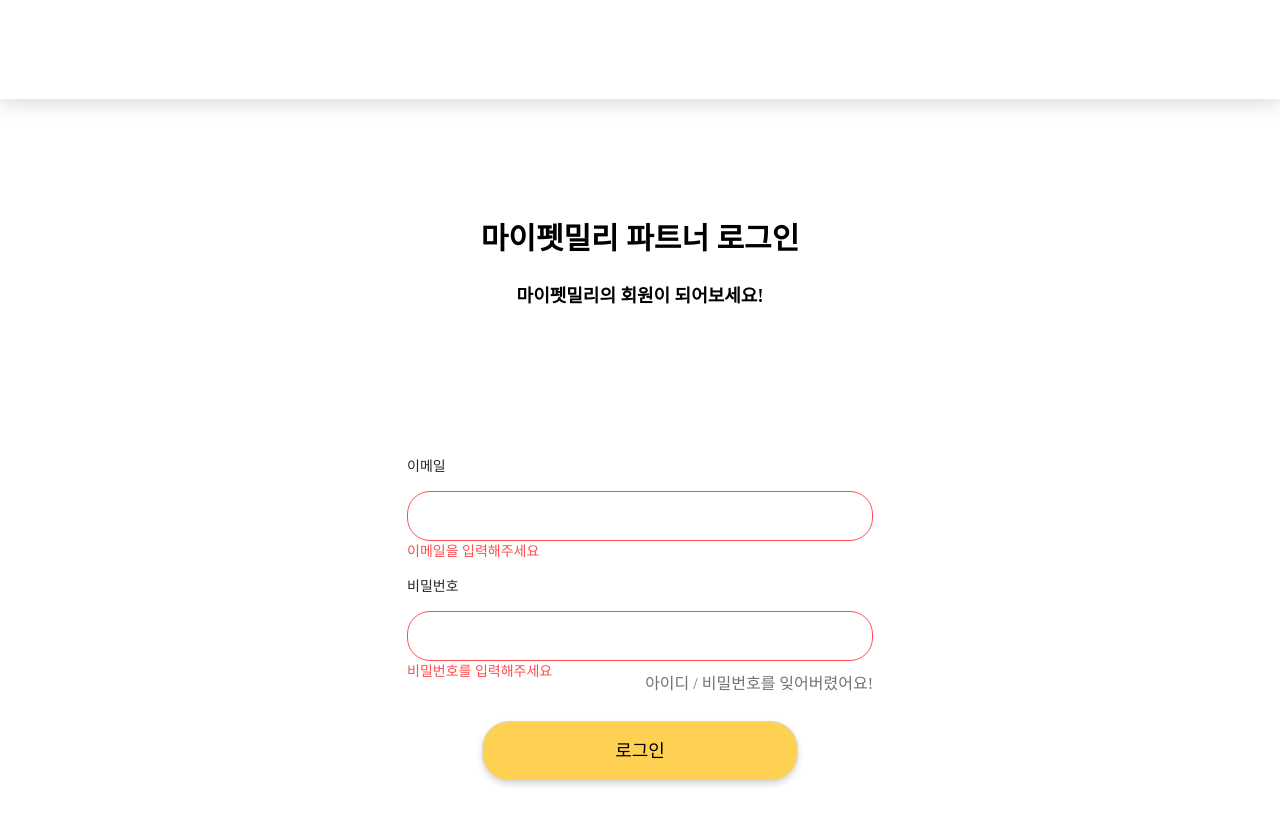
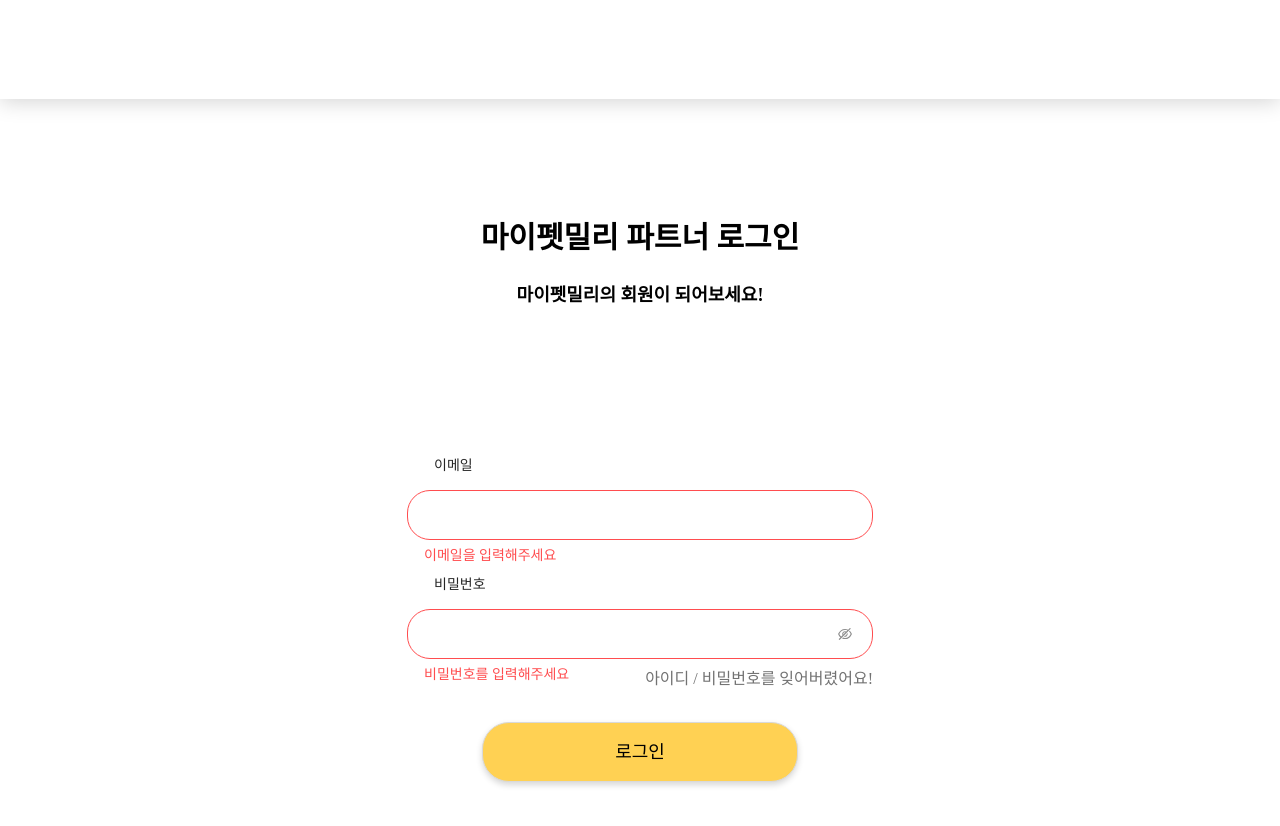
Before and after one commit to mypetmily/collie, a React (Vite) app: page /login in a window 1280 px wide. Shown: the top 826 px of the page. Built offline with nearby package versions, Linux system fonts and the light colour scheme; what typesafe-actions would draw is missing.

Commit message:
fix(basic-input) #4 BasicInput 필요외의 속성 제거 및 type 속성 추가

```diff
--- a/src/components/Input/BasicInput.scss
+++ b/src/components/Input/BasicInput.scss
@@ -1,6 +1,9 @@
 .basic-input {
+  margin-bottom: 30px;
+
   .basic-input__input {
     height: 50px;
+    padding: 4px 20px;
 
     &.round {
       border-radius: 23px;
@@ -13,4 +16,8 @@
   .basic-input__message {
     margin: 5px 0 0 17px;
   }
+
+  & + .basic-input {
+    margin-top: 26px;
+  }
 }
--- a/src/components/Input/BasicInput.tsx
+++ b/src/components/Input/BasicInput.tsx
@@ -1,8 +1,8 @@
-import React, { CSSProperties } from 'react';
-import { Form, Input, Button } from 'antd';
+import React from 'react';
+import { Form, Input } from 'antd';
 import cx from 'classnames';
 
-import Style from './BasicInput.scss';
+import './BasicInput.scss';
 
 const InputType = {
   Text: 'text',
@@ -16,10 +16,6 @@
   message?: string;
   required?: boolean;
   requiredStyle?: boolean;
-  wrapperStyle?: CSSProperties;
-  inputStyle?: CSSProperties;
-  wrapperClass?: string;
-  inputClass?: string;
 }
 
 export const BasicInput = ({
@@ -29,10 +25,6 @@
   message,
   required = true,
   requiredStyle = false,
-  wrapperStyle,
-  inputStyle,
-  wrapperClass,
-  inputClass,
 }: Props): JSX.Element => {
   let Component;
 
@@ -58,15 +50,11 @@
       name={name}
       required={requiredStyle}
       rules={[{ required, message }]}
-      label={<span className={Style.label}>{label}</span>}
-      help={<p className={Style.message}>{message}</p>}
+      label={<span className="basic-input__label">{label}</span>}
+      help={<p className="basic-input__message">{message}</p>}
       validateStatus="error"
-      style={{ marginBottom: '30px', ...wrapperStyle }}
-      className={cx('basic-input', wrapperClass)}>
-      <Component
-        className={cx('basic-input__input', 'round', inputClass)}
-        style={{ padding: '4px 20px', ...inputStyle }}
-      />
+      className={cx('basic-input')}>
+      <Component className={cx('basic-input__input', 'round')} />
     </Form.Item>
   );
 };
--- a/src/pages/Login/index.tsx
+++ b/src/pages/Login/index.tsx
@@ -10,7 +10,7 @@
 
 import './index.scss';
 
-const LoginPage = () => {
+const LoginPage = (): JSX.Element => {
   return (
     <div className="login-page">
       <div className="login-page__inner">
@@ -22,8 +22,8 @@
         </Paragraph>
         <div className="login-page__form-container">
           <Form name="user">
-            <BasicInput label="이메일" name="email" message="이메일을 입력해주세요" />
-            <BasicInput label="비밀번호" name="password" message="비밀번호를 입력해주세요" />
+            <BasicInput type="text" label="이메일" name="email" message="이메일을 입력해주세요" />
+            <BasicInput type="password" label="비밀번호" name="password" message="비밀번호를 입력해주세요" />
             <Link to="/forget_auth" className="login-page__forget-link">
               아이디 / 비밀번호를 잊어버렸어요!
             </Link>
```
